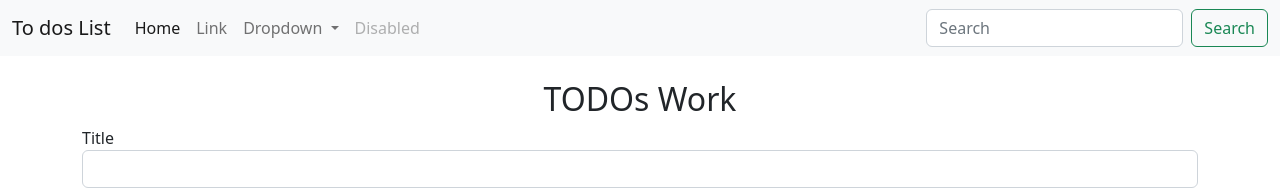
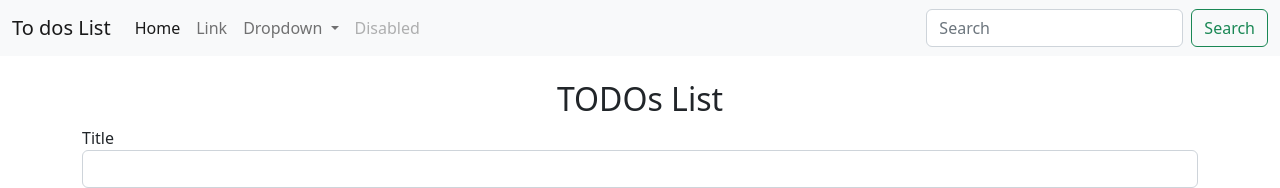
Before and after one commit to geekyish/MyProject1, a plain HTML site: page project2.html in a window 1280 px wide. Shown: the top 188 px of the page. Drawn offline with nearby package versions, Linux system fonts and the light colour scheme.

Commit message:
Changed Title to ToDo List

```diff
--- a/project2.html
+++ b/project2.html
@@ -63,7 +63,7 @@
         </div>
     </nav>
     <div class="container my-4">
-        <h2 class="text-center">TODOs Work</h2>
+        <h2 class="text-center">TODOs List</h2>
         <div class="form-group">
             <label for="title">Title</label>
             <input type="text" class="form-control" id="title" aria-describedby="emailHelp">
```
